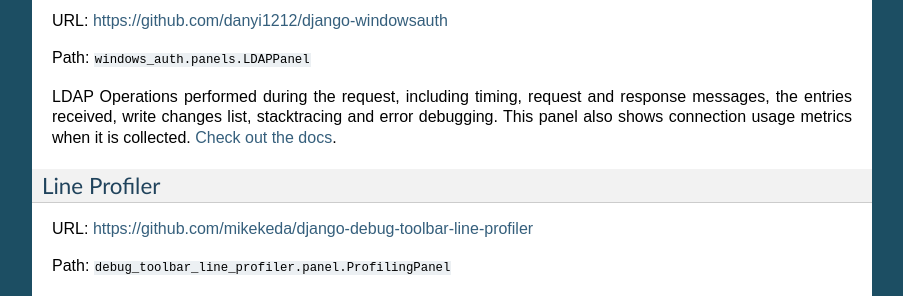
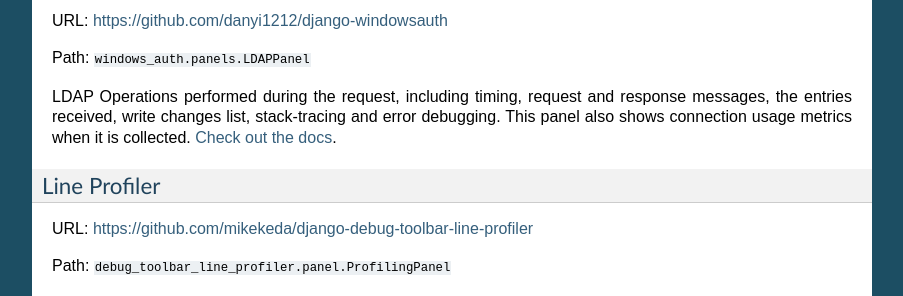
Before and after one commit to jazzband/django-debug-toolbar, a Sphinx documentation site: the page built from docs/panels.rst, in a window 1280 px wide and 900 px high, scrolled down 3044 px. Shown: the part 172-468 px from the top of the window, without its empty margins (198-1101 px from the left). Built offline with Sphinx 7.4.7, drawn with Linux system fonts in a browser that asks for light colours.

Commit message:
Add LDAP Tracing Panel to the third-party list
Lint warning

```diff
--- a/docs/panels.rst
+++ b/docs/panels.rst
@@ -185,7 +185,7 @@
 Path: ``windows_auth.panels.LDAPPanel``
 
 LDAP Operations performed during the request, including timing, request and response messages,
-the entries received, write changes list, stacktracing and error debugging.
+the entries received, write changes list, stack-tracing and error debugging.
 This panel also shows connection usage metrics when it is collected.
 `Check out the docs <https://django-windowsauth.readthedocs.io/en/latest/howto/debug_toolbar.html>`_.
 
```
